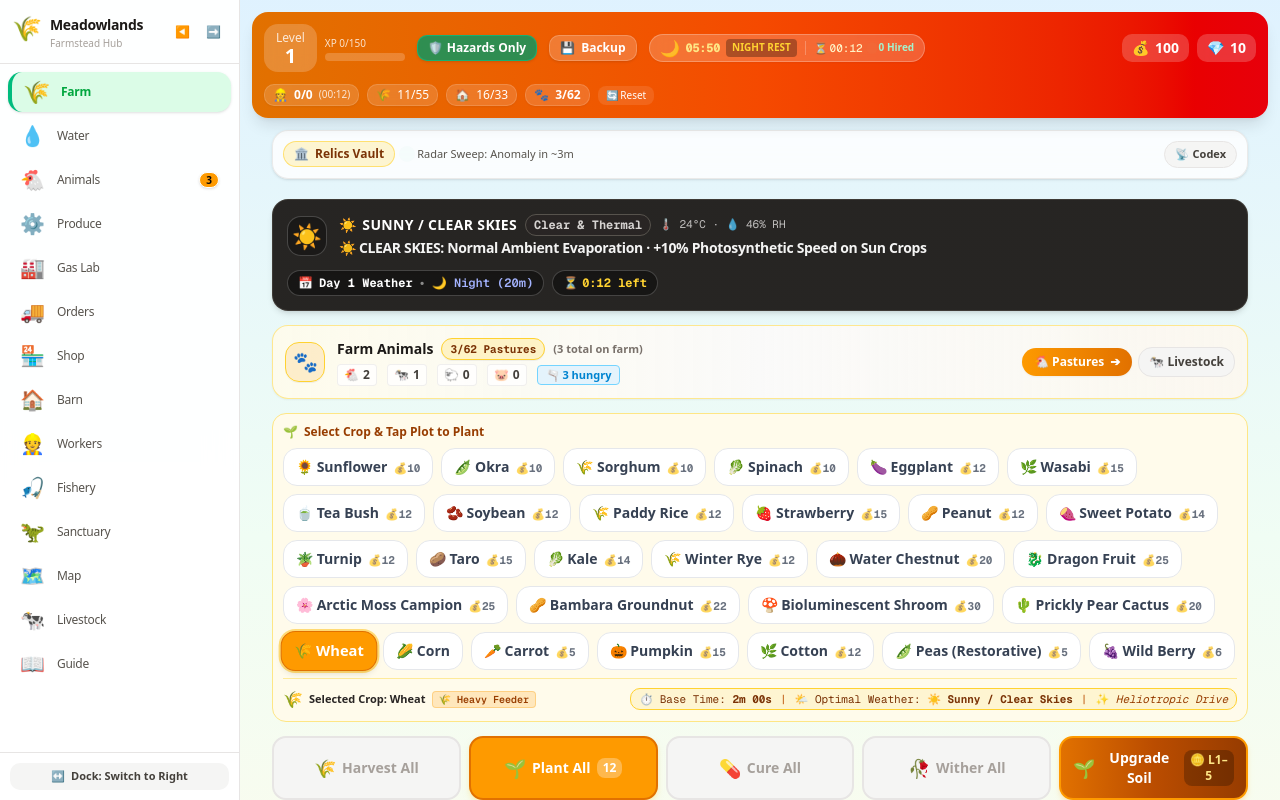
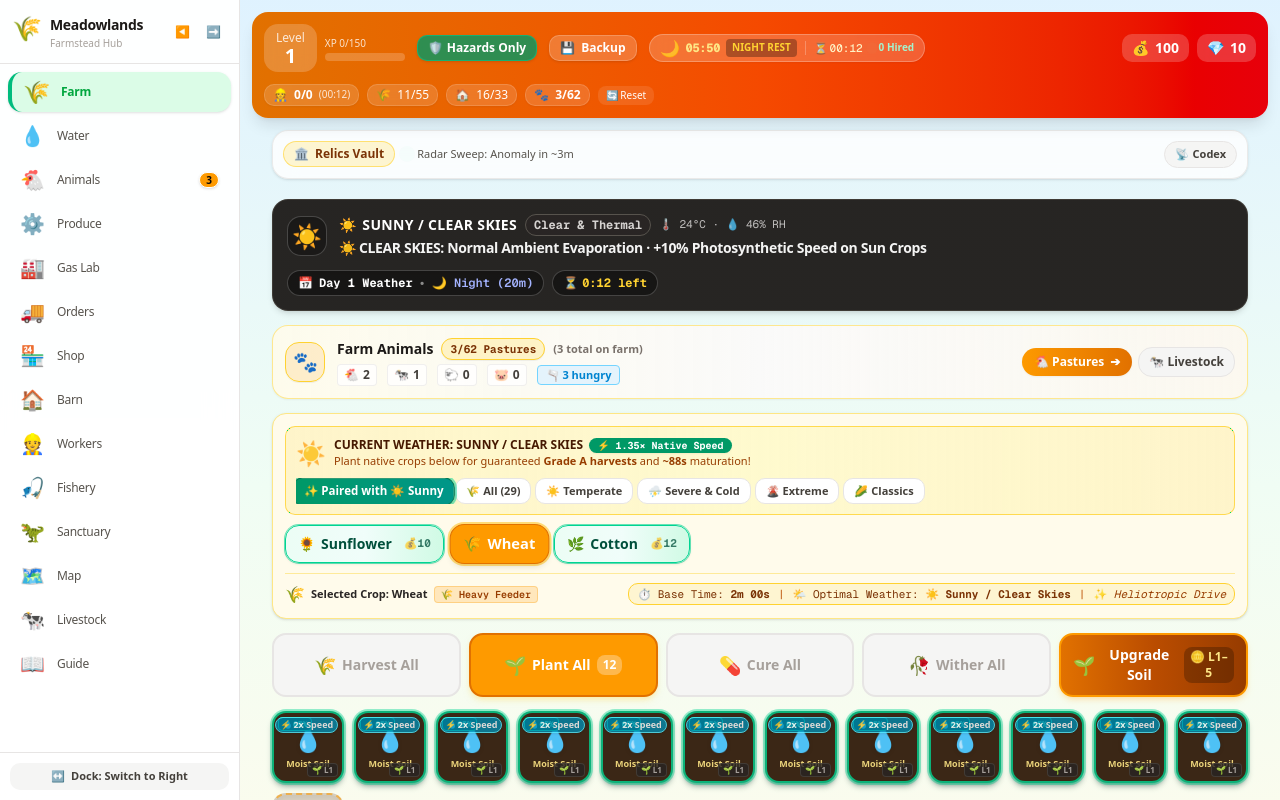
Before and after one commit to abhi543/meadowlands, a Next.js app: page / in a window 1280 px wide. Shown: the top 800 px of the page. Built offline with nearby package versions, Linux system fonts and the light colour scheme.

Commit message:
feat(ui): add smart Weather Recommendation Tab and Native Weather Advisory Banner to FarmGrid

```diff
--- a/src/components/game/FarmGrid.tsx
+++ b/src/components/game/FarmGrid.tsx
@@ -71,7 +71,7 @@ export function FarmGrid({ onSelectTab }: FarmGridProps) {
   } = useGameStore();
   const [selectedCrop, setSelectedCrop] = useState<CropId>('wheat');
   const [hoveredCropId, setHoveredCropId] = useState<CropId | null>(null);
-  const [cropCategoryFilter, setCropCategoryFilter] = useState<'all' | 'temperate' | 'severe' | 'extreme' | 'legacy'>('all');
+  const [cropCategoryFilter, setCropCategoryFilter] = useState<'recommended' | 'all' | 'temperate' | 'severe' | 'extreme' | 'legacy'>('recommended');
   const [isUpgradeModalOpen, setIsUpgradeModalOpen] = useState(false);
   const [selectedPlotForUpgrade, setSelectedPlotForUpgrade] = useState<number | null>(null);
   const [hoveredPlotId, setHoveredPlotId] = useState<number | null>(null);
@@ -384,11 +384,53 @@ export function FarmGrid({ onSelectTab }: FarmGridProps) {
       </div>
 
       {/* Crop Selector Toolbar */}
-      <div className="bg-amber-50 dark:bg-amber-950/40 rounded-xl p-2.5 border border-amber-200 dark:border-amber-800 space-y-2">
-        <div className="flex flex-wrap items-center justify-between gap-2">
-          <div className="text-xs font-semibold text-amber-800 dark:text-amber-300 flex items-center gap-1.5">
-            <span>🌱</span>
-            <span>Select Crop & Tap Plot to Plant</span>
+      <div className="bg-amber-50 dark:bg-amber-950/40 rounded-xl p-3 border border-amber-200 dark:border-amber-800 space-y-2.5 shadow-sm">
+        {/* Dynamic Weather Advisory Header */}
+        <div className="flex flex-wrap items-center justify-between gap-2 bg-gradient-to-r from-amber-100/90 via-yellow-100/70 to-amber-100/90 dark:from-amber-950/80 dark:via-yellow-950/60 dark:to-amber-950/80 p-2.5 rounded-lg border border-amber-300/80 dark:border-amber-700/80">
+          <div className="flex items-center gap-2">
+            <span className="text-2xl animate-pulse">{activeProfile.emoji}</span>
+            <div>
+              <div className="flex items-center gap-1.5">
+                <span className="text-xs font-black text-amber-950 dark:text-amber-100">
+                  CURRENT WEATHER: {activeProfile.name.toUpperCase()}
+                </span>
+                <span className="text-[10px] bg-emerald-600 text-white font-mono px-2 py-0.2 rounded-full font-bold shadow-xs">
+                  ⚡ 1.35× Native Speed
+                </span>
+              </div>
+              <p className="text-[11px] text-amber-800 dark:text-amber-300 font-medium">
+                Plant native crops below for guaranteed <strong>Grade A harvests</strong> and <strong>~88s</strong> maturation!
+              </p>
+            </div>
+          </div>
+
+          {/* Quick Filter Tabs */}
+          <div className="flex items-center gap-1 overflow-x-auto text-[11px] font-bold">
+            {[
+              { id: 'recommended', label: `✨ Paired with ${activeProfile.emoji} ${activeProfile.name.split('/')[0].trim()}`, isSpecial: true },
+              { id: 'all', label: '🌾 All (29)' },
+              { id: 'temperate', label: '☀️ Temperate' },
+              { id: 'severe', label: '⛈️ Severe & Cold' },
+              { id: 'extreme', label: '🌋 Extreme' },
+              { id: 'legacy', label: '🌽 Classics' },
+            ].map(tab => (
+              <button
+                key={tab.id}
+                type="button"
+                onClick={() => setCropCategoryFilter(tab.id as any)}
+                className={`px-2.5 py-1 rounded-lg transition-all border cursor-pointer whitespace-nowrap flex items-center gap-1 ${
+                  cropCategoryFilter === tab.id
+                    ? tab.isSpecial
+                      ? 'bg-gradient-to-r from-emerald-600 to-teal-600 text-white border-emerald-700 shadow-md ring-2 ring-emerald-400/50 font-black scale-105'
+                      : 'bg-amber-600 text-white border-amber-700 shadow-xs ring-2 ring-amber-400/50 font-black'
+                    : tab.isSpecial
+                    ? 'bg-emerald-100 dark:bg-emerald-950/70 text-emerald-900 dark:text-emerald-200 border-emerald-300 dark:border-emerald-700 hover:bg-emerald-200'
+                    : 'bg-white dark:bg-stone-800 text-stone-700 dark:text-stone-300 border-stone-200 dark:border-stone-700 hover:bg-amber-100 dark:hover:bg-amber-950/40'
+                }`}
+              >
+                {tab.label}
+              </button>
+            ))}
           </div>
         </div>
 
@@ -396,6 +438,10 @@ export function FarmGrid({ onSelectTab }: FarmGridProps) {
         <div className="flex gap-2 flex-wrap">
           {CROP_LIST.filter(crop => {
             const pheno = CROP_PHENOLOGY_REGISTRY[crop.id];
+            const isNative = pheno?.optimalWeather === activeWeatherId;
+            if (cropCategoryFilter === 'recommended') {
+              return isNative;
+            }
             if (cropCategoryFilter === 'all') return true;
             if (cropCategoryFilter === 'temperate') {
               return ['sunflower', 'okra', 'sorghum', 'spinach', 'eggplant', 'wasabi', 'tea_bush', 'soybean'].includes(crop.id);
@@ -412,6 +458,7 @@ export function FarmGrid({ onSelectTab }: FarmGridProps) {
             return true;
           }).map(crop => {
             const isSelected = selectedCrop === crop.id;
+            const isNativeToCurrentWeather = CROP_PHENOLOGY_REGISTRY[crop.id]?.optimalWeather === activeWeatherId;
             return (
               <button
                 key={crop.id}
@@ -419,9 +466,11 @@ export function FarmGrid({ onSelectTab }: FarmGridProps) {
                 onClick={() => setSelectedCrop(crop.id)}
                 onMouseEnter={() => setHoveredCropId(crop.id)}
                 onMouseLeave={() => setHoveredCropId(null)}
-                className={`relative px-3 py-2 rounded-xl text-sm font-bold transition-all border cursor-pointer select-none ${
+                className={`relative px-3 py-2 rounded-xl text-sm font-bold transition-all border cursor-pointer select-none flex items-center gap-1.5 ${
                   isSelected
                     ? 'bg-amber-500 text-white border-amber-600 shadow-md scale-105 ring-2 ring-amber-400/50'
+                    : isNativeToCurrentWeather
+                    ? 'bg-gradient-to-r from-emerald-50 via-teal-50 to-emerald-100 dark:from-emerald-950/60 dark:to-teal-950/60 text-emerald-900 dark:text-emerald-100 border-emerald-400 dark:border-emerald-600 shadow-sm ring-1 ring-emerald-400/60 hover:scale-105'
                     : 'bg-white dark:bg-gray-800 text-gray-700 dark:text-gray-300 border-gray-200 dark:border-gray-700 hover:bg-amber-100 dark:hover:bg-amber-900/30'
                 }`}
                 title={`Base Time: 2m 00s | Optimal Weather: ${CROP_PHENOLOGY_REGISTRY[crop.id]?.optimalWeather ? `${WEATHER_PROFILES[CROP_PHENOLOGY_REGISTRY[crop.id].optimalWeather]?.emoji} ${WEATHER_PROFILES[CROP_PHENOLOGY_REGISTRY[crop.id].optimalWeather]?.name}` : 'Any'}`}
```
